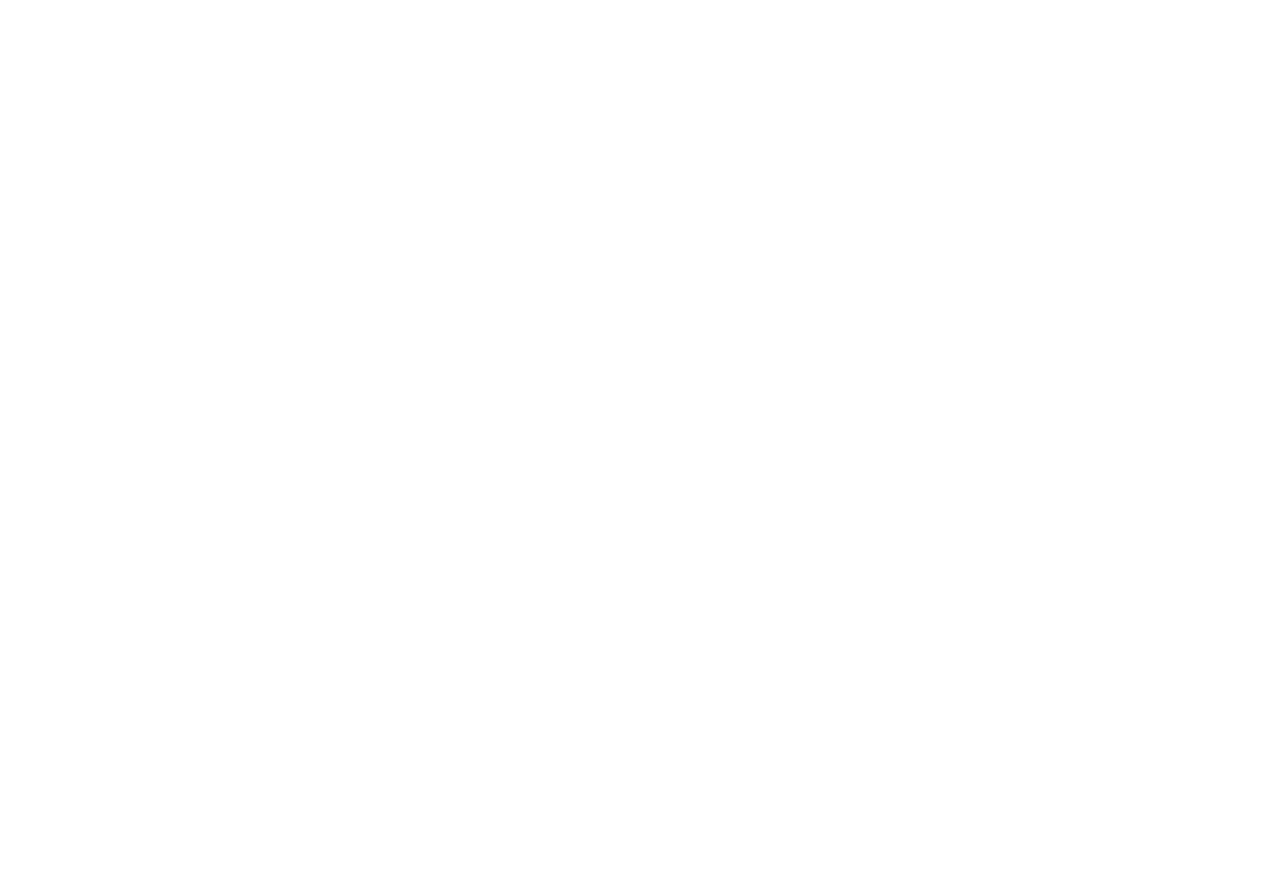
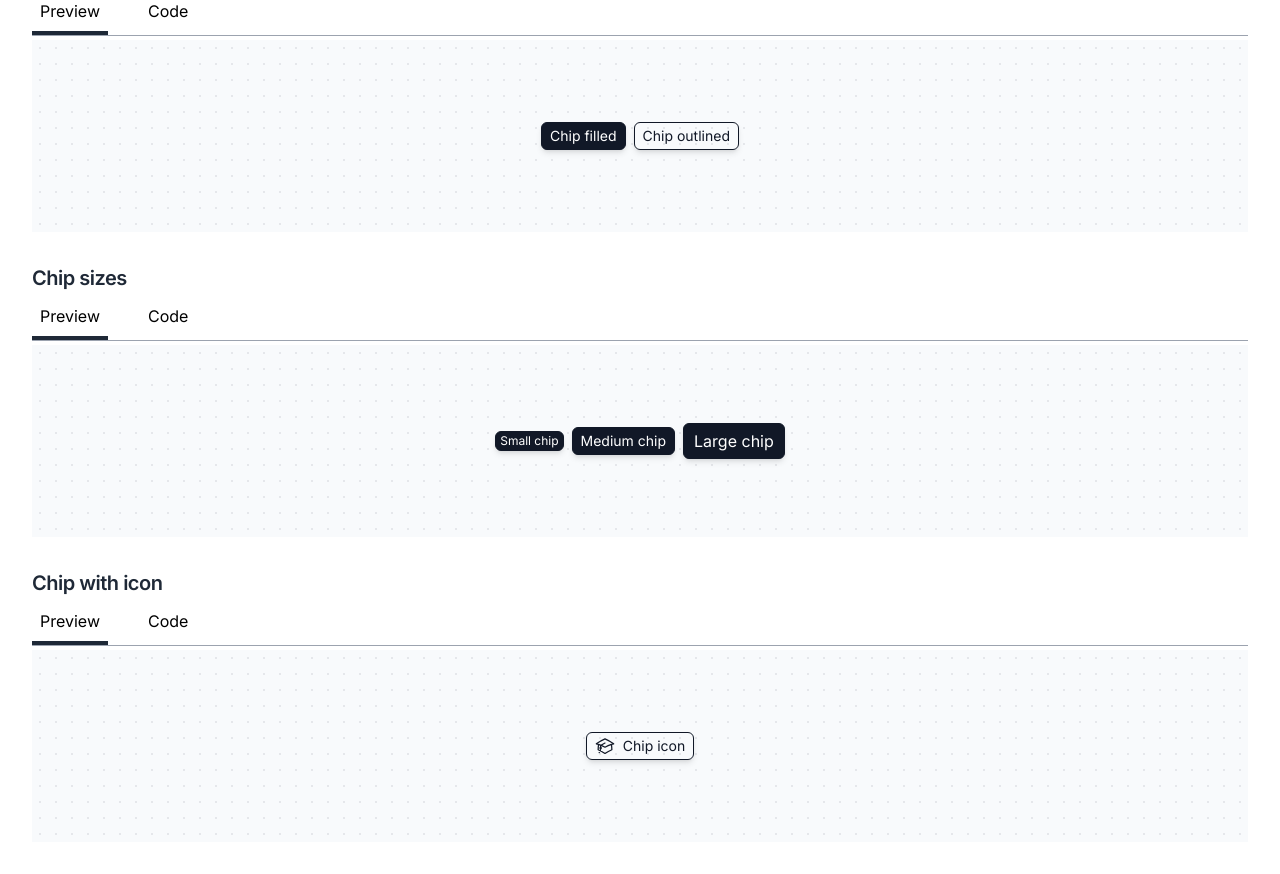
Before and after one commit to ryanadhi/rap-ui-experiments, a Next.js app: page / in a window 1280 px wide. Shown: the part 1300-2174 px from the top of the page. Before the commit the page ends 1119 px from the top, so only its background shows below. Built offline with nearby package versions, Linux system fonts and the light colour scheme.

Commit message:
feat: add chips component

```diff
--- /dev/null
+++ b/app/components/ui-components/Chips/ChipComponent.tsx
@@ -0,0 +1,30 @@
+type ChipProps = {
+  size?: "small" | "medium" | "large";
+  variant?: "filled" | "outlined";
+  startIcon?: React.ReactNode;
+  children: React.ReactNode;
+};
+
+const Chip = (props: ChipProps) => {
+  const { variant = "filled", size = "medium", children, startIcon } = props;
+  return (
+    <div
+      className={`flex items-center rounded-md border shadow-md border-gray-900 ${
+        variant === "filled"
+          ? "bg-gray-900 text-white"
+          : "bg-transparent text-gray-900"
+      } ${
+        size === "small"
+          ? "text-xs py-0.5 px-1 h-5"
+          : size === "medium"
+          ? "text-sm py-1 px-2 h-7"
+          : "text-base py-1 px-2.5 h-9"
+      }`}
+    >
+      {startIcon && <div className="mr-2">{startIcon}</div>}
+      {children}
+    </div>
+  );
+};
+
+export default Chip;
--- /dev/null
+++ b/app/components/ui-components/Chips/ChipIcon/codeSample.ts
@@ -0,0 +1,29 @@
+const codeSample: string = `
+const ChipWithIcon = () => {
+  return (
+    <div className="flex items-center rounded-md border shadow-md border-gray-900 text-sm py-1 px-2 h-7 bg-transparent text-gray-900">
+      <div className="mr-2">
+        <svg
+          xmlns="http://www.w3.org/2000/svg"
+          fill="none"
+          viewBox="0 0 24 24"
+          stroke-width="1.5"
+          stroke="currentColor"
+          className="w-5 h-5"
+        >
+          <path
+            stroke-linecap="round"
+            stroke-linejoin="round"
+            d="M4.26 10.147a60.438 60.438 0 0 0-.491 6.347A48.62 48.62 0 0 1 12 20.904a48.62 48.62 0 0 1 8.232-4.41 60.46 60.46 0 0 0-.491-6.347m-15.482 0a50.636 50.636 0 0 0-2.658-.813A59.906 59.906 0 0 1 12 3.493a59.903 59.903 0 0 1 10.399 5.84c-.896.248-1.783.52-2.658.814m-15.482 0A50.717 50.717 0 0 1 12 13.489a50.702 50.702 0 0 1 7.74-3.342M6.75 15a.75.75 0 1 0 0-1.5.75.75 0 0 0 0 1.5Zm0 0v-3.675A55.378 55.378 0 0 1 12 8.443m-7.007 11.55A5.981 5.981 0 0 0 6.75 15.75v-1.5"
+          />
+        </svg>
+      </div>
+      Chip icon
+    </div>
+  );
+};
+
+export default ChipWithIcon;
+`;
+
+export default codeSample;
--- /dev/null
+++ b/app/components/ui-components/Chips/ChipIcon/index.tsx
@@ -0,0 +1,31 @@
+import ChipComponent from "../ChipComponent";
+
+const ChipIcon = () => {
+  return (
+    <div className="flex gap-2">
+      <ChipComponent
+        variant="outlined"
+        startIcon={
+          <svg
+            xmlns="http://www.w3.org/2000/svg"
+            fill="none"
+            viewBox="0 0 24 24"
+            stroke-width="1.5"
+            stroke="currentColor"
+            className="w-5 h-5"
+          >
+            <path
+              stroke-linecap="round"
+              stroke-linejoin="round"
+              d="M4.26 10.147a60.438 60.438 0 0 0-.491 6.347A48.62 48.62 0 0 1 12 20.904a48.62 48.62 0 0 1 8.232-4.41 60.46 60.46 0 0 0-.491-6.347m-15.482 0a50.636 50.636 0 0 0-2.658-.813A59.906 59.906 0 0 1 12 3.493a59.903 59.903 0 0 1 10.399 5.84c-.896.248-1.783.52-2.658.814m-15.482 0A50.717 50.717 0 0 1 12 13.489a50.702 50.702 0 0 1 7.74-3.342M6.75 15a.75.75 0 1 0 0-1.5.75.75 0 0 0 0 1.5Zm0 0v-3.675A55.378 55.378 0 0 1 12 8.443m-7.007 11.55A5.981 5.981 0 0 0 6.75 15.75v-1.5"
+            />
+          </svg>
+        }
+      >
+        Chip icon
+      </ChipComponent>
+    </div>
+  );
+};
+
+export default ChipIcon;
--- /dev/null
+++ b/app/components/ui-components/Chips/ChipSizes/codeSample.ts
@@ -0,0 +1,33 @@
+const codeSample: string = `
+const ChipSmall = () => {
+  return (
+    <div className="flex items-center rounded-md border shadow-md border-gray-900 bg-gray-900 text-white text-xs py-0.5 px-1 h-5">
+      Chip small
+    </div>
+  );
+};
+
+export default ChipSmall;
+
+const ChipMedium = () => {
+  return (
+    <div className="flex items-center rounded-md border shadow-md border-gray-900 bg-gray-900 text-white text-sm py-1 px-2 h-7">
+      Chip medium
+    </div>
+  );
+};
+
+export default ChipMedium;
+
+const ChipLarge = () => {
+  return (
+    <div className="flex items-center rounded-md border shadow-md border-gray-900 bg-gray-900 text-white text-base py-1 px-2.5 h-9">
+      Chip large
+    </div>
+  );
+};
+
+export default ChipLarge;
+`;
+
+export default codeSample;
--- /dev/null
+++ b/app/components/ui-components/Chips/ChipSizes/index.tsx
@@ -0,0 +1,13 @@
+import ChipComponent from "../ChipComponent";
+
+const ChipSizes = () => {
+  return (
+    <div className="flex gap-2 items-center">
+      <ChipComponent size="small">Small chip</ChipComponent>
+      <ChipComponent>Medium chip</ChipComponent>
+      <ChipComponent size="large">Large chip</ChipComponent>
+    </div>
+  );
+};
+
+export default ChipSizes;
--- /dev/null
+++ b/app/components/ui-components/Chips/ChipVariant/codeSample.ts
@@ -0,0 +1,23 @@
+const codeSample: string = `
+const ChipOutlined = () => {
+  return (
+    <div className="flex items-center rounded-md border shadow-md border-gray-900 text-sm py-1 px-2 h-7 bg-transparent text-gray-900">
+      Chip outlined
+    </div>
+  );
+};
+
+export default ChipFilled;
+
+const ChipFilled = () => {
+  return (
+    <div className="flex items-center rounded-md border shadow-md border-gray-900 text-sm py-1 px-2 h-7 bg-gray-900 text-white">
+      Chip filled
+    </div>
+  );
+};
+
+export default ChipFilled;
+`;
+
+export default codeSample;
--- /dev/null
+++ b/app/components/ui-components/Chips/ChipVariant/index.tsx
@@ -0,0 +1,12 @@
+import ChipComponent from "../ChipComponent";
+
+const ChipVariants = () => {
+  return (
+    <div className="flex gap-2">
+      <ChipComponent variant="filled">Chip filled</ChipComponent>
+      <ChipComponent variant="outlined">Chip outlined</ChipComponent>
+    </div>
+  );
+};
+
+export default ChipVariants;
--- a/app/components/web-components/modules/Buttons.tsx/index.tsx
+++ b/app/components/web-components/modules/Buttons/index.tsx
@@ -10,7 +10,7 @@
 
 const Buttons = () => {
   return (
-    <div className="">
+    <div className="mb-4">
       <div className="bg-gradient-to-r from-gray-100 to-gray-200 p-4 md:p-6 rounded-lg">
         <h1 className="text-2xl md:text-4xl font-bold tracking-tight my-1">Button</h1>
         <p className="text-balance text-sm md:text-lg text-gray-500">
--- /dev/null
+++ b/app/components/web-components/modules/Chips/index.tsx
@@ -0,0 +1,46 @@
+import CodeBlock from "../../common/CodeBlock";
+import ComponentPreview from "../../ComponentPreview";
+import ChipVariant from "@uiComponents/Chips/ChipVariant";
+import chipVariantCodeSample from "@uiComponents/Chips/ChipVariant/codeSample";
+import ChipSizes from "@uiComponents/Chips/ChipSizes";
+import chipSizesCodeSample from "@uiComponents/Chips/ChipSizes/codeSample";
+import ChipIcon from "@uiComponents/Chips/ChipIcon";
+import chipIconCodeSample from "@uiComponents/Chips/ChipIcon/codeSample";
+
+const Chips = () => {
+  return (
+    <div className="mb-4">
+      <div className="bg-gradient-to-r from-gray-100 to-gray-200 p-4 md:p-6 rounded-lg">
+        <h1 className="text-2xl md:text-4xl font-bold tracking-tight my-1">
+          Chip
+        </h1>
+        <p className="text-balance text-sm md:text-lg text-gray-500">
+          A stylish chip component which can be used to display tags,
+          categories, or any other information.
+        </p>
+      </div>
+      <div className="mt-4 gap-8 flex flex-col">
+        <ComponentPreview
+          title="Chip variants"
+          containerStyle="basis-full"
+          tab1={<ChipVariant />}
+          tab2={<CodeBlock code={chipVariantCodeSample} />}
+        />
+        <ComponentPreview
+          title="Chip sizes"
+          containerStyle="basis-full"
+          tab1={<ChipSizes />}
+          tab2={<CodeBlock code={chipSizesCodeSample} />}
+        />
+        <ComponentPreview
+          title="Chip with icon"
+          containerStyle="basis-full"
+          tab1={<ChipIcon />}
+          tab2={<CodeBlock code={chipIconCodeSample} />}
+        />
+      </div>
+    </div>
+  );
+};
+
+export default Chips;
--- a/app/page.tsx
+++ b/app/page.tsx
@@ -1,8 +1,10 @@
-import Buttons from "@modules/Buttons.tsx";
+import Buttons from "@modules/Buttons";
+import Chips from "@modules/Chips";
 export default function Home() {
   return (
     <main className="mt-16 p-4 mx-4">
       <Buttons />
+      <Chips />
     </main>
   );
 }
```
